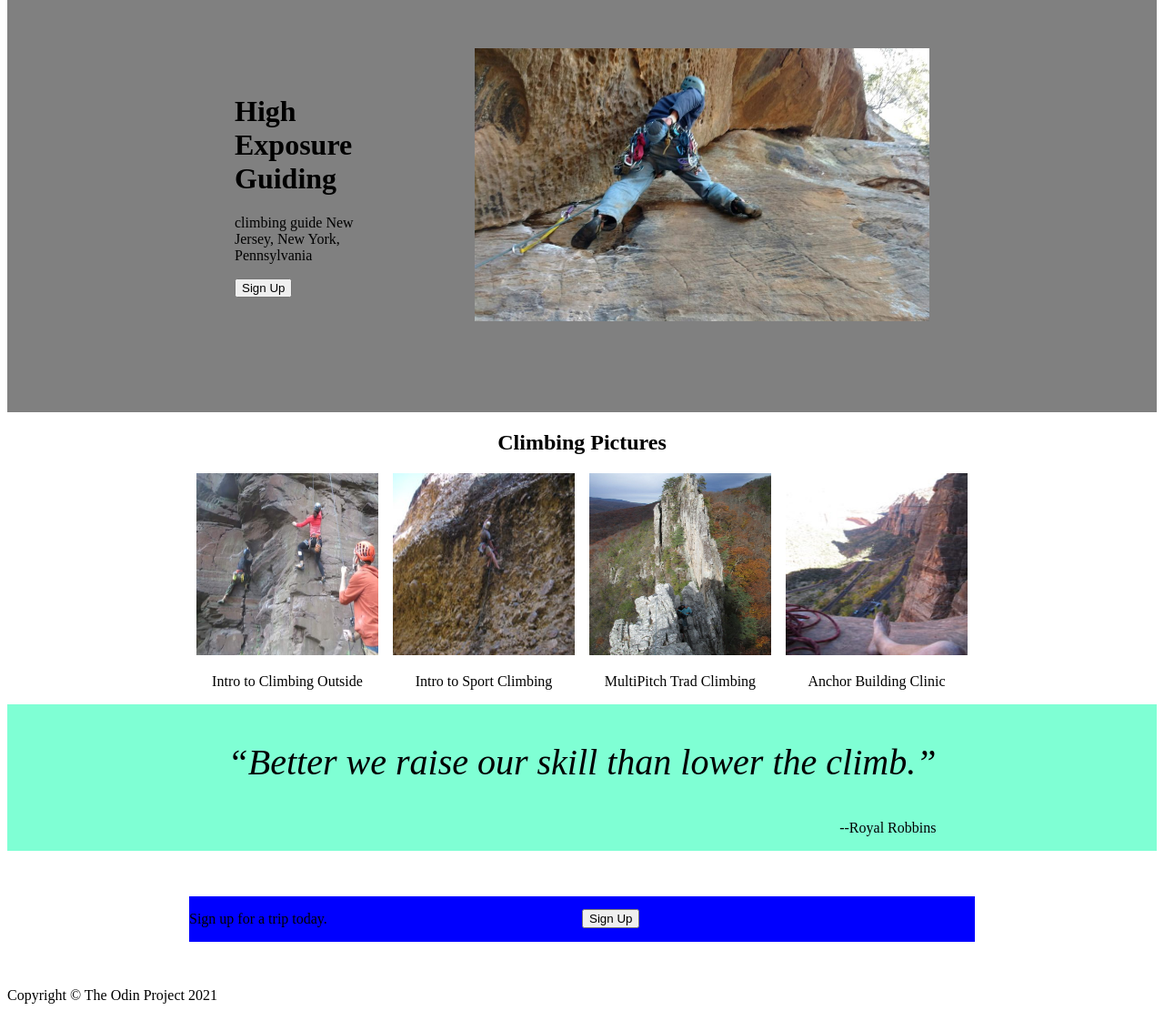
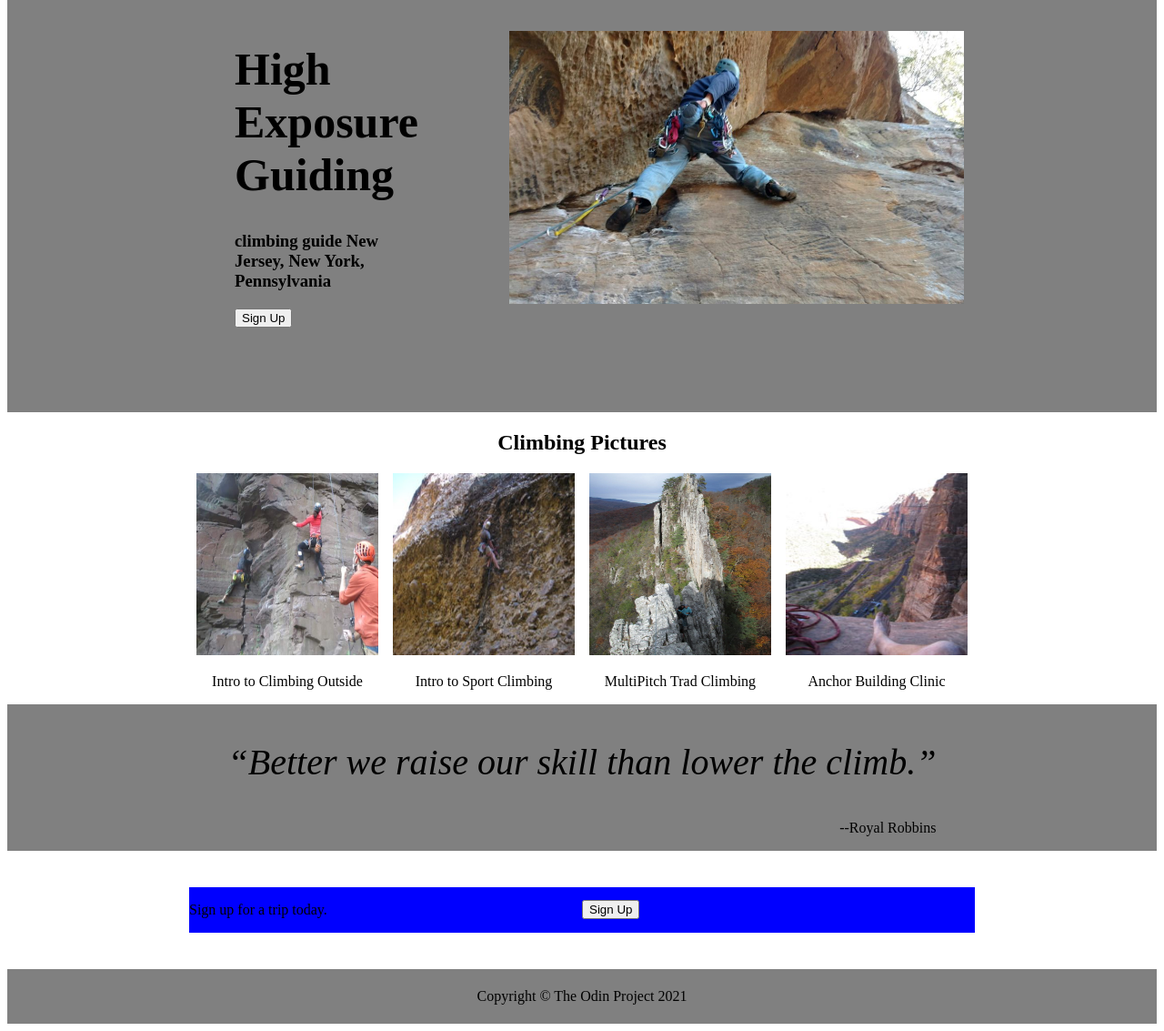
Before and after one commit to CraigMarc/landing-page, a plain HTML site: page index.html in a window 1280 px wide. Shown: the part 105-1238 px from the top of the page at 91% size. Drawn offline with Linux system fonts and the light colour scheme.

Commit message:
chaged h1 size

```diff
--- a/index.html
+++ b/index.html
@@ -22,7 +22,7 @@
         <div class="main-flex">
         <div>
 <h1>High Exposure Guiding</h1>
-<p>climbing guide New Jersey, New York, Pennsylvania</p>
+<h3>climbing guide New Jersey, New York, Pennsylvania</h3>
 <input type="button" class="sign_up" value="Sign Up" />
 </div>
 <div>
--- a/styles.css
+++ b/styles.css
@@ -45,7 +45,7 @@
   .main-flex {
     margin-left: 250px;
     margin-right: 250px;
-    padding-top: 50px;
+    padding-top: 10px;
     display: flex;
     flex: 1;
     align-items: right;
@@ -54,6 +54,10 @@
 
   .main-flex > div {
     margin: auto;
+  }
+
+  h1 {
+    font-size: 50px;
   }
 
   .pics {
@@ -80,7 +84,7 @@
     display: flex;
     flex: 1
     height: 150px;
-    background-color: aquamarine;
+    background-color: grey;
   }
 .quote > div {
    margin: auto;
@@ -99,7 +103,7 @@
 
   .signupclass {
    background-color: blue;
-   margin: 50px 200px;
+   margin: 40px 200px;
    display: flex;
    align-items: center;
 
@@ -114,3 +118,10 @@
 .signup_i {
     flex: 1;
 }
+
+footer {
+    text-align: center;
+    background-color: grey;
+    padding-top: 5px;
+    padding-bottom: 5px;
+}
```
